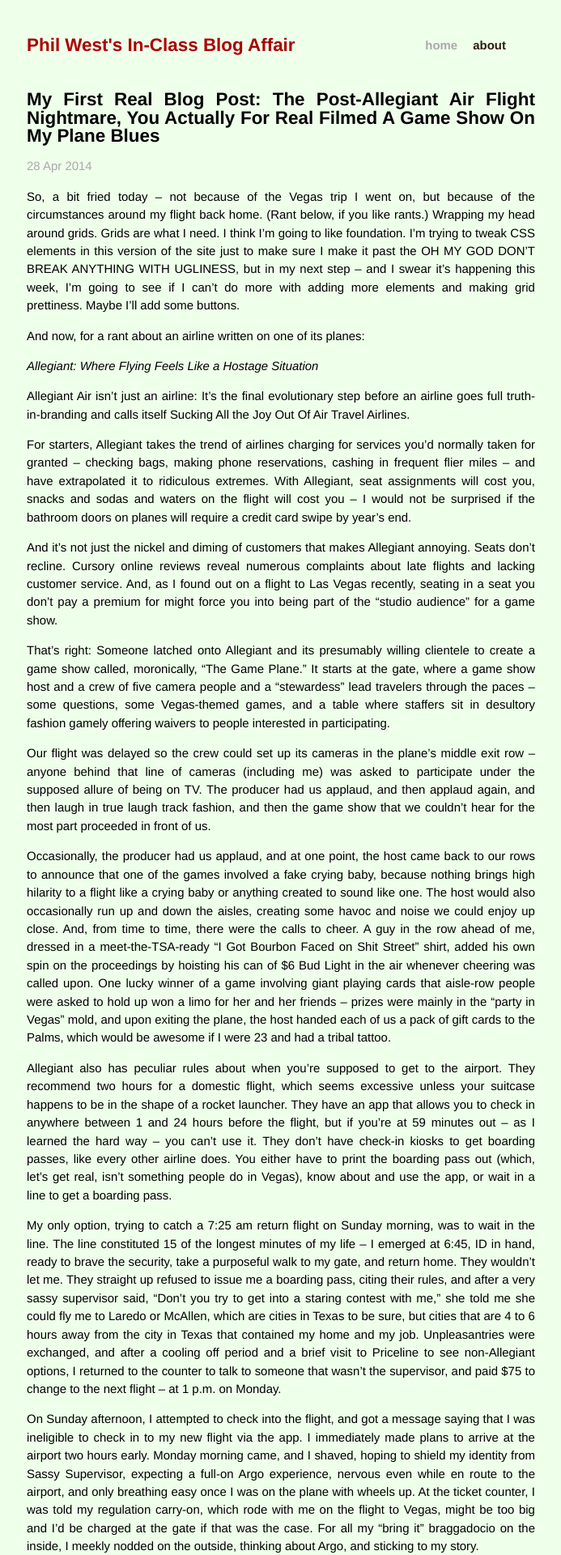
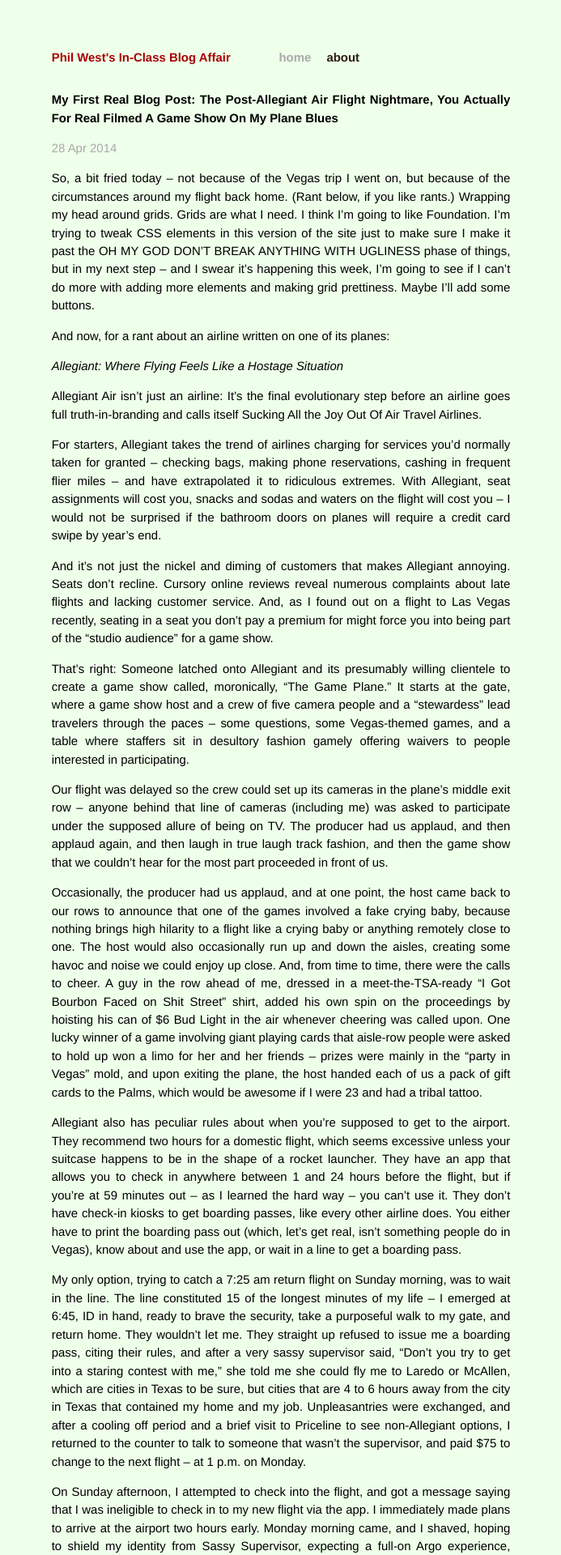
Before and after one commit to philwest/philwest.github.io, a Jekyll site: the page built from _posts/2014-04-28-first-real-blog-post.md, in a window 1280 px wide. Shown: the top 1920 px of the page at 81% size, without its empty margins (293-986 px from the left). Built offline with Jekyll 4.4.1, drawn with Linux system fonts in a browser that asks for light colours; Markdown is read by kramdown in place of the engine named in the settings.

Commit message:
updates 4/29

```diff
--- a/_layouts/default.html
+++ b/_layouts/default.html
@@ -13,9 +13,12 @@
         <link rel="stylesheet" href="/css/main.css">
 
     </head>
+
     <body>
 
+
         <div class="site">
+          <div class="container">
           <div class="header">
             <h2 class="title"><a href="/">{{ site.name }}</a></h2>
             <a class="extra" href="/">home</a>
@@ -38,6 +41,7 @@
             </div>
           </div>
         </div>
+      </div>
 
     </body>
 </html>
--- a/_posts/2014-04-28-first-real-blog-post.md
+++ b/_posts/2014-04-28-first-real-blog-post.md
@@ -4,7 +4,7 @@
 
 ---
 
-So, a bit fried today -- not because of the Vegas trip I went on, but because of the circumstances around my flight back home. (Rant below, if you like rants.) Wrapping my head around grids. Grids are what I need. I think I'm going to like foundation. I'm trying to tweak CSS elements in this version of the site just to make sure I make it past the OH MY GOD DON'T BREAK ANYTHING WITH UGLINESS, but in my next step -- and I swear it's happening this week, I'm going to see if I can't do more with adding more elements and making grid prettiness. Maybe I'll add some buttons.
+So, a bit fried today -- not because of the Vegas trip I went on, but because of the circumstances around my flight back home. (Rant below, if you like rants.) Wrapping my head around grids. Grids are what I need. I think I'm going to like Foundation. I'm trying to tweak CSS elements in this version of the site just to make sure I make it past the OH MY GOD DON'T BREAK ANYTHING WITH UGLINESS phase of things, but in my next step -- and I swear it's happening this week, I'm going to see if I can't do more with adding more elements and making grid prettiness. Maybe I'll add some buttons.
 
 And now, for a rant about an airline written on one of its planes:
 
@@ -20,7 +20,7 @@
 
 Our flight was delayed so the crew could set up its cameras in the plane’s middle exit row – anyone behind that line of cameras (including me) was asked to participate under the supposed allure of being on TV. The producer had us applaud, and then applaud again, and then laugh in true laugh track fashion, and then the game show that we couldn’t hear for the most part proceeded in front of us.
 
-Occasionally, the producer had us applaud, and at one point, the host came back to our rows to announce that one of the games involved a fake crying baby, because nothing brings high hilarity to a flight like a crying baby or anything created to sound like one. The host would also occasionally run up and down the aisles, creating some havoc and noise we could enjoy up close. And, from time to time, there were the calls to cheer. A guy in the row ahead of me, dressed in a meet-the-TSA-ready “I Got Bourbon Faced on Shit Street” shirt, added his own spin on the proceedings by hoisting his can of $6 Bud Light in the air whenever cheering was called upon. One lucky winner of a game involving giant playing cards that aisle-row people were asked to hold up won a limo for her and her friends – prizes were mainly in the “party in Vegas” mold, and upon exiting the plane, the host handed each of us a pack of gift cards to the Palms, which would be awesome if I were 23 and had a tribal tattoo.
+Occasionally, the producer had us applaud, and at one point, the host came back to our rows to announce that one of the games involved a fake crying baby, because nothing brings high hilarity to a flight like a crying baby or anything remotely close to one. The host would also occasionally run up and down the aisles, creating some havoc and noise we could enjoy up close. And, from time to time, there were the calls to cheer. A guy in the row ahead of me, dressed in a meet-the-TSA-ready “I Got Bourbon Faced on Shit Street” shirt, added his own spin on the proceedings by hoisting his can of $6 Bud Light in the air whenever cheering was called upon. One lucky winner of a game involving giant playing cards that aisle-row people were asked to hold up won a limo for her and her friends – prizes were mainly in the “party in Vegas” mold, and upon exiting the plane, the host handed each of us a pack of gift cards to the Palms, which would be awesome if I were 23 and had a tribal tattoo.
 
 Allegiant also has peculiar rules about when you’re supposed to get to the airport. They recommend two hours for a domestic flight, which seems excessive unless your suitcase happens to be in the shape of a rocket launcher. They have an app that allows you to check in anywhere between 1 and 24 hours before the flight, but if you’re at 59 minutes out – as I learned the hard way – you can’t use it. They don’t have check-in kiosks to get boarding passes, like every other airline does. You either have to print the boarding pass out (which, let’s get real, isn’t something people do in Vegas), know about and use the app, or wait in a line to get a boarding pass.
 
--- a/css/grid.css
+++ b/css/grid.css
@@ -1,4 +1,4 @@
-*, *:before, *:after {
+76*, *:before, *:after {
   -moz-box-sizing: border-box;
   -webkit-box-sizing: border-box;
   box-sizing: border-box;
--- a/css/main.css
+++ b/css/main.css
@@ -10,6 +10,8 @@
   padding: 0;
 }
 
+
+
 html, body { height: 100%; }
 
 body {
@@ -17,7 +19,6 @@
   font: 12px Helvetica, Arial, sans-serif;
   font-size: small;
   text-align: center;
-}
 }
 
 h1, h2, h3, h4, h5, h6 {
@@ -29,6 +30,14 @@
 a         { color: #2E1D0D; }
 a:hover   { color: #00B233; }
 a:visited { color: #960F7A; }
+
+.container {
+  margin: 0 auto;
+  padding: 1em;
+  max-width: 48rem;
+  width: 95%;
+  /*border: 2px solid red;*/
+}
 
 .header a {
   margin-right: 1em;
@@ -85,7 +94,7 @@
 .title {
   display: inline-block;
   float: left;
-  padding-right: 5.5em;
+  padding-right: 2em;
   margin-bottom: 2em;
 }
 
```
Also changed, not shown: _layouts/grid.css (deleted, +0 -44 lines).
